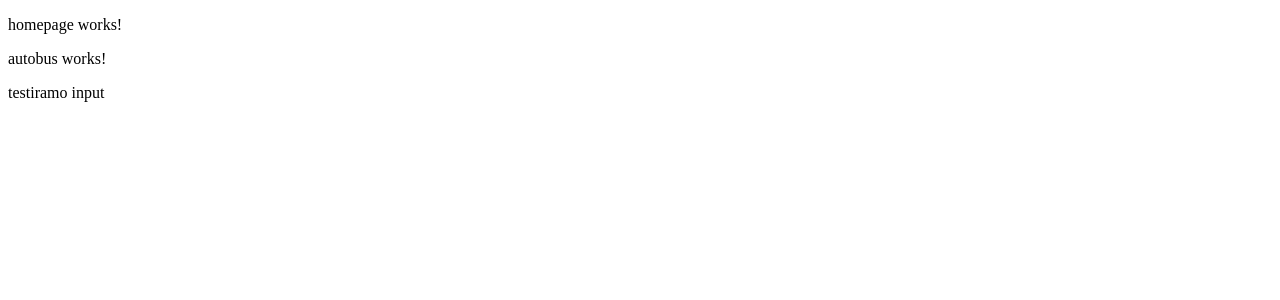
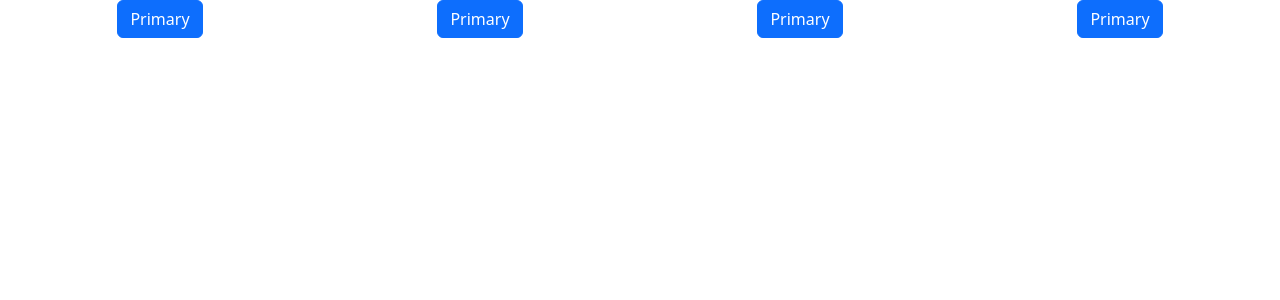
Before and after one commit to boris-boat/autobusi, an Angular app: page / in a window 1280 px wide. Shown: the top 300 px of the page. Built offline with nearby package versions, Linux system fonts and the light colour scheme.

Commit message:
pocelo dodavanje autobusa

```diff
--- a/package.json
+++ b/package.json
@@ -18,6 +18,9 @@
     "@angular/platform-browser": "^14.2.0",
     "@angular/platform-browser-dynamic": "^14.2.0",
     "@angular/router": "^14.2.0",
+    "@ng-bootstrap/ng-bootstrap": "^13.1.0",
+    "@popperjs/core": "^2.10.2",
+    "bootstrap": "^5.2.0",
     "rxjs": "~7.5.0",
     "tslib": "^2.3.0",
     "zone.js": "~0.11.4"
@@ -26,6 +29,7 @@
     "@angular-devkit/build-angular": "^14.2.7",
     "@angular/cli": "~14.2.7",
     "@angular/compiler-cli": "^14.2.0",
+    "@angular/localize": "^14.2.0",
     "@types/jasmine": "~4.0.0",
     "jasmine-core": "~4.3.0",
     "karma": "~6.4.0",
--- a/src/app/app.module.ts
+++ b/src/app/app.module.ts
@@ -5,6 +5,7 @@ import { AppRoutingModule } from './app-routing.module';
 import { AppComponent } from './app.component';
 import { AutobusComponent } from './autobus/autobus.component';
 import { HomepageComponent } from './homepage/homepage.component';
+import { NgbModule } from '@ng-bootstrap/ng-bootstrap';
 
 @NgModule({
   declarations: [
@@ -14,7 +15,8 @@ import { HomepageComponent } from './homepage/homepage.component';
   ],
   imports: [
     BrowserModule,
-    AppRoutingModule
+    AppRoutingModule,
+    NgbModule
   ],
   providers: [],
   bootstrap: [AppComponent]
--- a/src/app/autobus/autobus.component.ts
+++ b/src/app/autobus/autobus.component.ts
@@ -6,11 +6,11 @@ import { Component, OnInit, Input, Output, EventEmitter } from '@angular/core';
   styleUrls: ['./autobus.component.scss']
 })
 export class AutobusComponent implements OnInit {
+  private outputText: string = "za sada nista"
   constructor() { }
   @Input() test: string = ""
   @Output() output = new EventEmitter<string>();
   ngOnInit(): void {
-    this.output.emit("hello from child again")
+    this.output.emit(this.outputText)
   }
-
 }
--- a/src/app/homepage/homepage.component.html
+++ b/src/app/homepage/homepage.component.html
@@ -1,2 +1,6 @@
-<p>homepage works!</p>
-<app-autobus [test]="test" (output)="printaj($event)"></app-autobus>
+<div class="button-wrapper">
+  <button type="button" class="btn btn-primary">Primary</button>
+  <button type="button" class="btn btn-primary">Primary</button>
+  <button type="button" class="btn btn-primary">Primary</button>
+  <button type="button" class="btn btn-primary">Primary</button>
+</div>
--- a/src/app/homepage/homepage.component.scss
+++ b/src/app/homepage/homepage.component.scss
@@ -0,0 +1,5 @@
+.button-wrapper {
+  width: 100%;
+  display: flex;
+  justify-content: space-around;
+}
--- a/src/app/homepage/homepage.component.ts
+++ b/src/app/homepage/homepage.component.ts
@@ -1,5 +1,5 @@
 import { Component, OnInit } from '@angular/core';
-import { AutobusComponent } from '../autobus/autobus.component';
+import autobusi from "../timetable"
 
 @Component({
   selector: 'app-homepage',
@@ -11,9 +11,11 @@ export class HomepageComponent implements OnInit {
   constructor() { }
 
   ngOnInit(): void {
+    console.log(autobusi);
   }
   test: string = "testiramo input"
   printaj(item: any) {
     console.log(item);
+
   }
 }
--- /dev/null
+++ b/src/app/timetable.ts
@@ -0,0 +1,26 @@
+let autobusi = [
+
+
+
+    {
+        ime: "51A", radniDan: [
+            '05:55',
+            '06:50',
+            '09:05',
+            '12:00',
+            '14:10',
+            '15:50',
+            '17:24',
+            '18:30',
+            '20:00',
+        ], subota: ["08:00"], nedelja: ["08:00"]
+    },
+    {
+        ime: "52", radniDan: ["06:25", "06:55", "07:30", "07:55", "08:40", "09:55", "10:10", "10:55", "11:10", "12:10",
+            "13:05", "16:30", "16:50", "14:25", "14:45", "15:05", "15:33", "16:35", "17:40", "18:55", "19:20", "20:35", "20:55", "21:40", "22:10", "22:40"], subota: [], nedelja: []
+    },
+    { ime: "51A", radniDan: [], subota: [], nedelja: [] },
+    { ime: "51A", radniDan: [], subota: [], nedelja: [] },
+    { ime: "51A", radniDan: [], subota: [], nedelja: [] }];
+
+export default autobusi;
--- a/src/polyfills.ts
+++ b/src/polyfills.ts
@@ -1,3 +1,7 @@
+/***************************************************************************************************
+ * Load `$localize` onto the global scope - used if i18n tags appear in Angular templates.
+ */
+import '@angular/localize/init';
 /**
  * This file includes polyfills needed by Angular and is loaded before the app.
  * You can add your own extra polyfills to this file.
--- a/src/styles.scss
+++ b/src/styles.scss
@@ -1 +1,4 @@
 /* You can add global styles to this file, and also import other style files */
+
+/* Importing Bootstrap SCSS file. */
+@import "bootstrap/scss/bootstrap";
```
Also changed, not shown: 1 other file (tests, documents, lock files or other folders).
